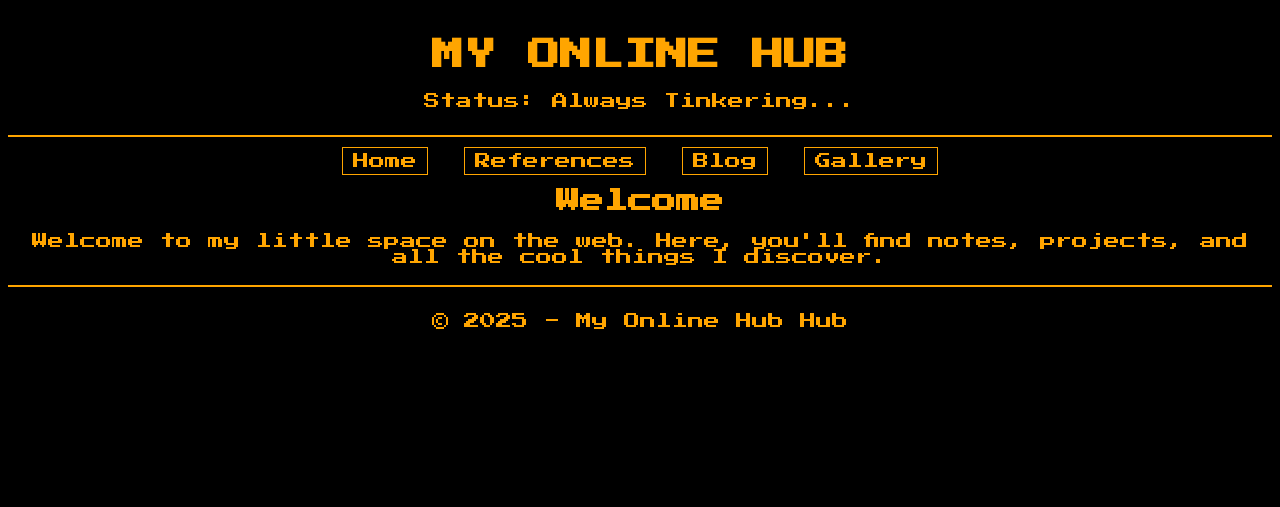
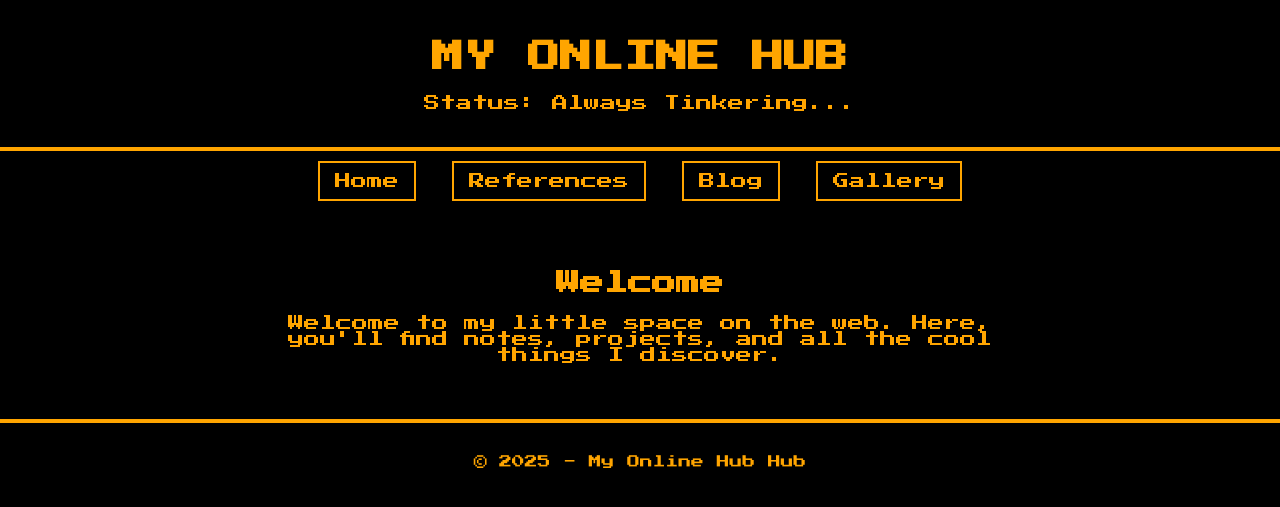
Before and after one commit to a-842/website, a Flask app: page / in a window 1280 px wide. Shown: the top 507 px of the page. Run offline with Flask 3, Linux system fonts and the light colour scheme; some libraries are stand-ins or nearby versions.

Commit message:
Update style.css

```diff
--- a/static/style.css
+++ b/static/style.css
@@ -5,40 +5,64 @@ body {
     color: orange;
     font-family: 'Press Start 2P', cursive;
     text-align: center;
+    margin: 0;
+    padding: 0;
 }
 
 header {
-    padding: 10px;
-    border-bottom: 2px solid orange;
+    padding: 20px;
+    border-bottom: 4px solid orange;
 }
 
 nav ul {
     list-style: none;
     padding: 0;
+    margin: 0;
 }
 
 nav ul li {
-    display: inline;
+    display: inline-block;
     margin: 10px;
 }
 
 nav a {
     color: orange;
     text-decoration: none;
-    border: 1px solid orange;
-    padding: 5px 10px;
+    border: 2px solid orange;
+    padding: 10px 15px;
+    display: inline-block;
+    transition: 0.3s ease-in-out;
 }
 
 nav a:hover {
     background-color: orange;
     color: black;
+    box-shadow: 0 0 10px orange;
 }
 
 main {
     margin: 20px;
+    padding: 20px;
+    max-width: 800px;
+    margin-left: auto;
+    margin-right: auto;
 }
 
 footer {
-    padding: 10px;
-    border-top: 2px solid orange;
+    padding: 20px;
+    border-top: 4px solid orange;
+    font-size: 0.8em;
 }
+
+/* Responsive Design */
+@media (max-width: 600px) {
+    nav ul li {
+        display: block;
+        margin: 10px 0;
+    }
+
+    nav a {
+        width: 80%;
+        text-align: center;
+    }
+}
```
